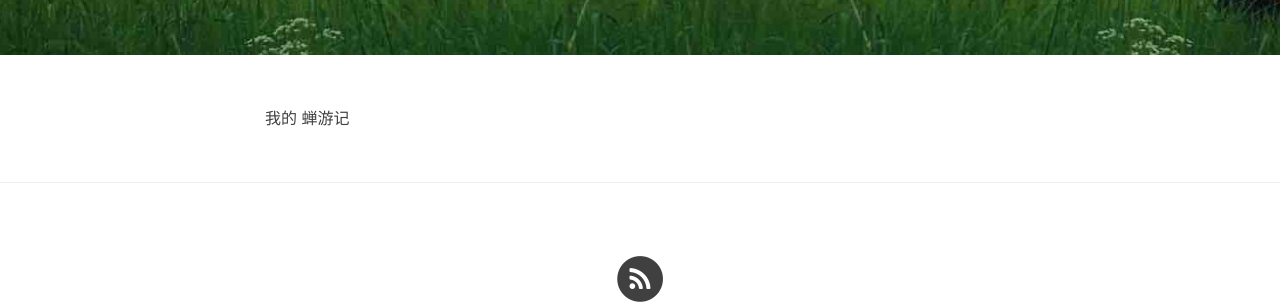
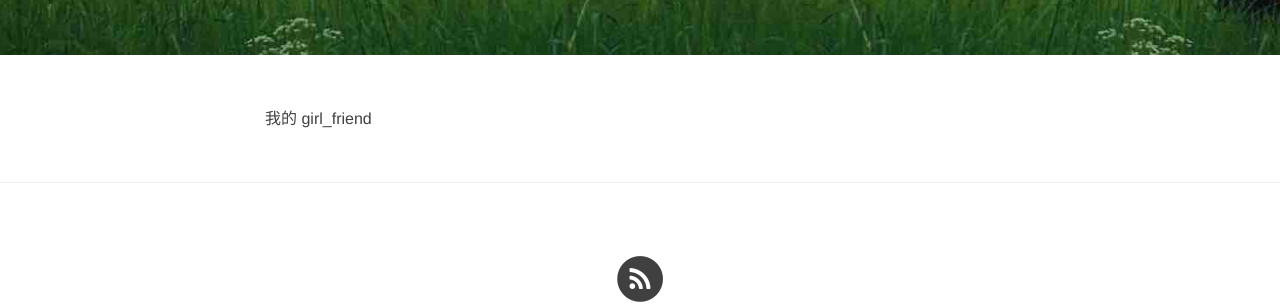
Before and after one commit to xiaojinggang/xiaojinggang, a Jekyll site: the page built from Travel.md, in a window 1280 px wide. Shown: the part 373-677 px from the top of the page. Built offline with Jekyll 4.4.1, drawn with Linux system fonts in a browser that asks for light colours; nearby versions of some CDN libraries.

Commit message:
Update Travel.md

```diff
--- a/Travel.md
+++ b/Travel.md
@@ -7,4 +7,4 @@ header-img: "img/plane2.jpg"
 
 
 
-我的 [蝉游记](http://chanyouji.com/users/448398)
+我的 [girl_friend](http://1130804929.qzone.qq.com)
```
